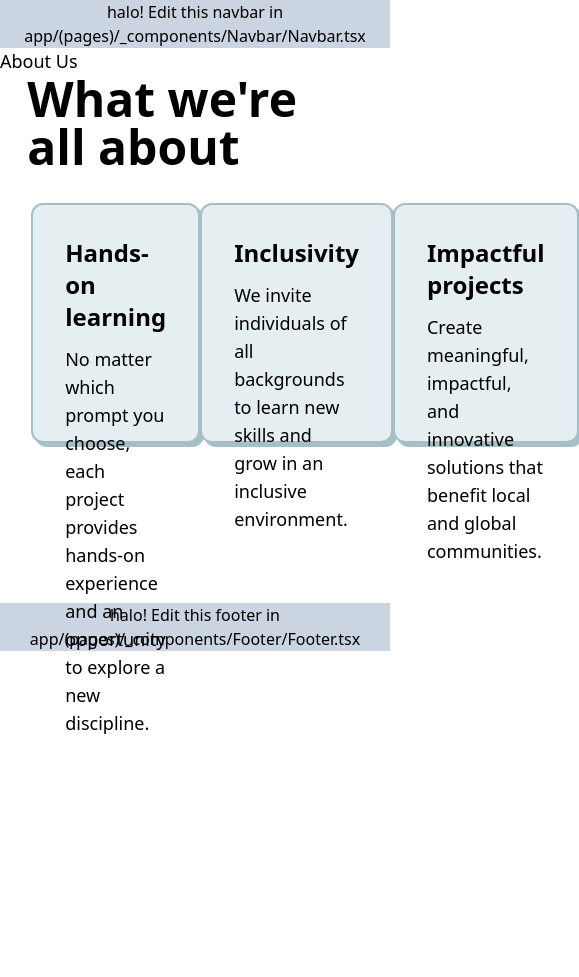
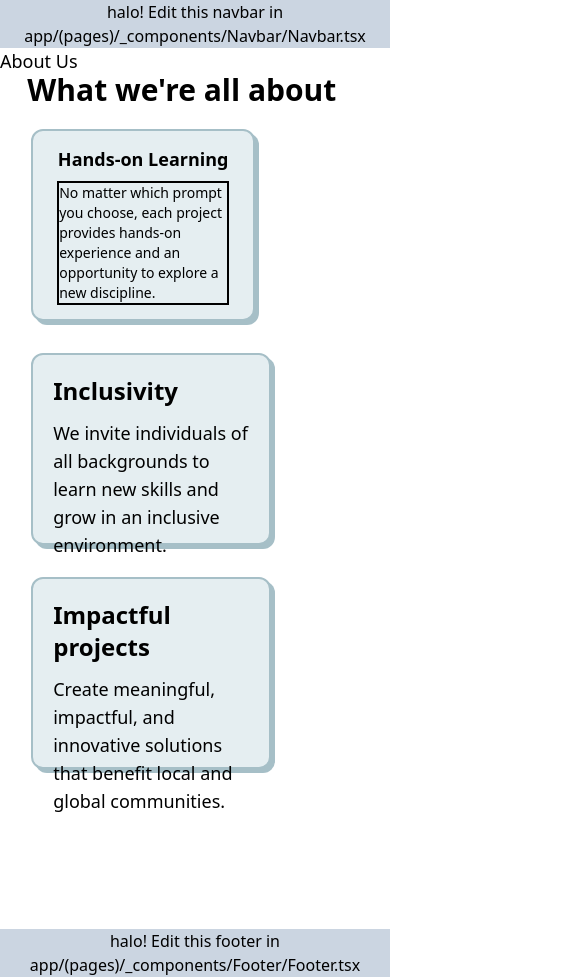
Before and after one commit to HackDavis/website-2026, a Next.js app: page /about-us in a window 390 px wide. Shown: the whole page, 579 px wide, since content can reach past the window. Before the commit the page ends 844 px from the top, so only its background shows below. Built offline with nearby package versions, Linux system fonts and the light colour scheme.

Commit message:
Add first mobile changes

```diff
--- a/app/(pages)/about-us/_components/AllAbout/AllAbout.tsx
+++ b/app/(pages)/about-us/_components/AllAbout/AllAbout.tsx
@@ -2,18 +2,18 @@ import Image from 'next/image';
 
 export default function AllAbout() {
   return (
-    <div className="flex flex-col gap-8 text-center bg-background border-black pb-40">
+    <div className="flex flex-col gap-6 md:gap-52 pb-40">
       <div className="text-left">
-        <h1 className="px-[7%] font-bold leading-none">What we're all about</h1>
+        <h1 className="px-[7%] text-3xl md:text-5xl font-bold leading-none">What we're all about</h1>
       </div>
 
-      <div className="box flex flex-row justify-between px-[8%]">
-        <div className="box relative flex flex-col w-96 h-60 border-2 border-shadow rounded-xl shadow-card p-8 bg-secondary gap-3 group">
-          <h2 className="relative text-2xl text-left font-bold z-10">
-            Hands-on learning
+      <div className="flex flex-col gap-8 md:flex-row justify-between px-[8%]">
+        <div className="relative flex flex-col justify-center align-middle w-56 h-48 md:w-96 md:h-60 border-2 border-shadow rounded-xl shadow-card py-5 px-6 md:p-8 bg-secondary gap-2 md:gap-3 group">
+          <h2 className="relative text-lg md:text-2xl text-center md:text-left font-bold z-10">
+            Hands-on Learning
           </h2>
 
-          <p className="relative text-lg text-left z-10">
+          <p className="relative flex text-sm md:text-lg md:text-left z-10 border-black border-2">
             No matter which prompt you choose, each project provides hands-on
             experience and an opportunity to explore a new discipline.
           </p>
@@ -27,7 +27,7 @@ export default function AllAbout() {
           />
         </div>
 
-        <div className="box relative flex flex-col w-96 h-60 border-2 border-shadow rounded-xl shadow-card p-8 bg-secondary gap-3 group">
+        <div className="relative flex flex-col w-60 h-48 md:w-96 md:h-60 border-2 border-shadow rounded-xl shadow-card p-5 md:p-8 bg-secondary gap-3 group">
           <h2 className="text-2xl text-left font-bold">Inclusivity</h2>
 
           <p className="text-lg text-left">
@@ -44,7 +44,7 @@ export default function AllAbout() {
           />
         </div>
 
-        <div className="box relative flex flex-col w-96 h-60 border-2 border-shadow rounded-xl shadow-card p-8 bg-secondary gap-3 group">
+        <div className="relative flex flex-col w-60 h-48 md:w-96 md:h-60 border-2 border-shadow rounded-xl shadow-card p-5 md:p-8 bg-secondary gap-3 group">
           <h2 className="text-2xl text-left font-bold">Impactful projects</h2>
 
           <p className="text-lg text-left">
```
